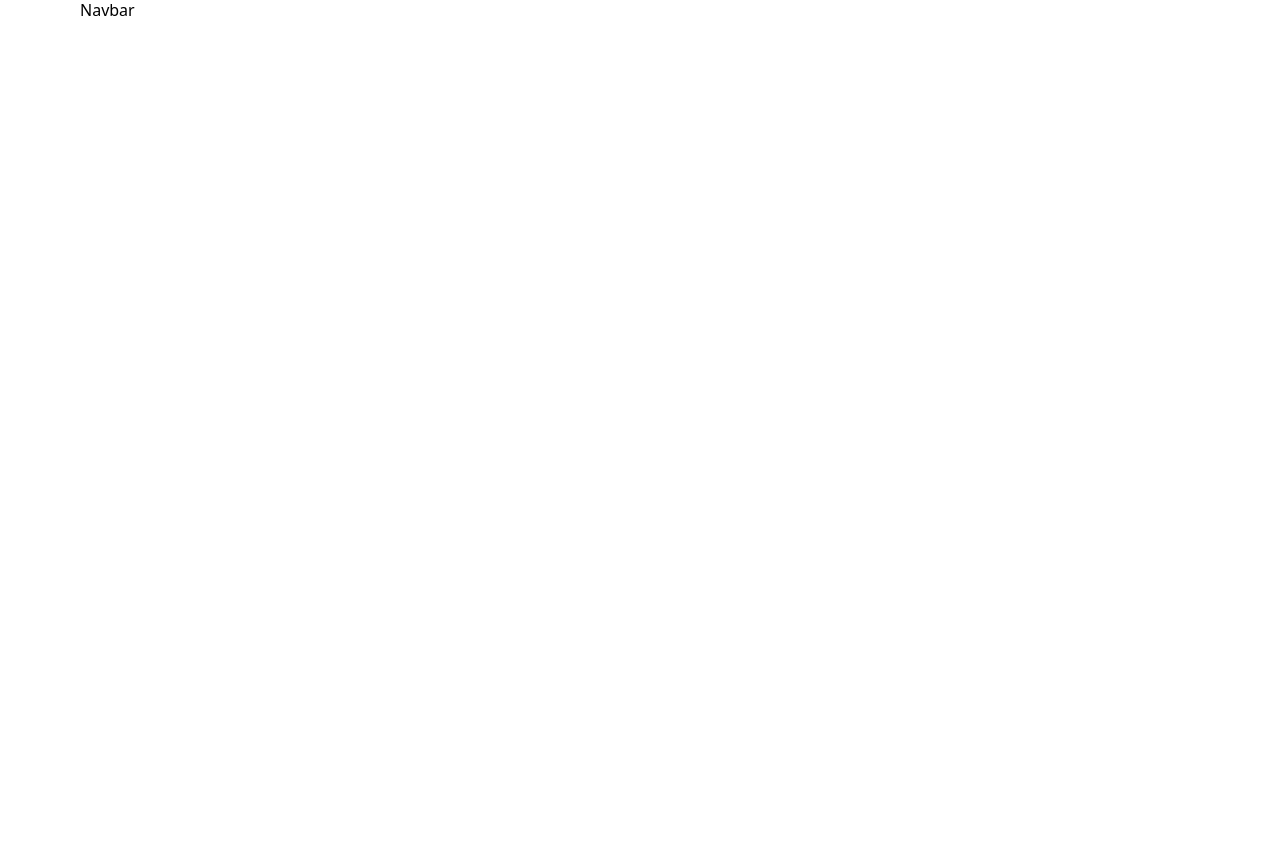
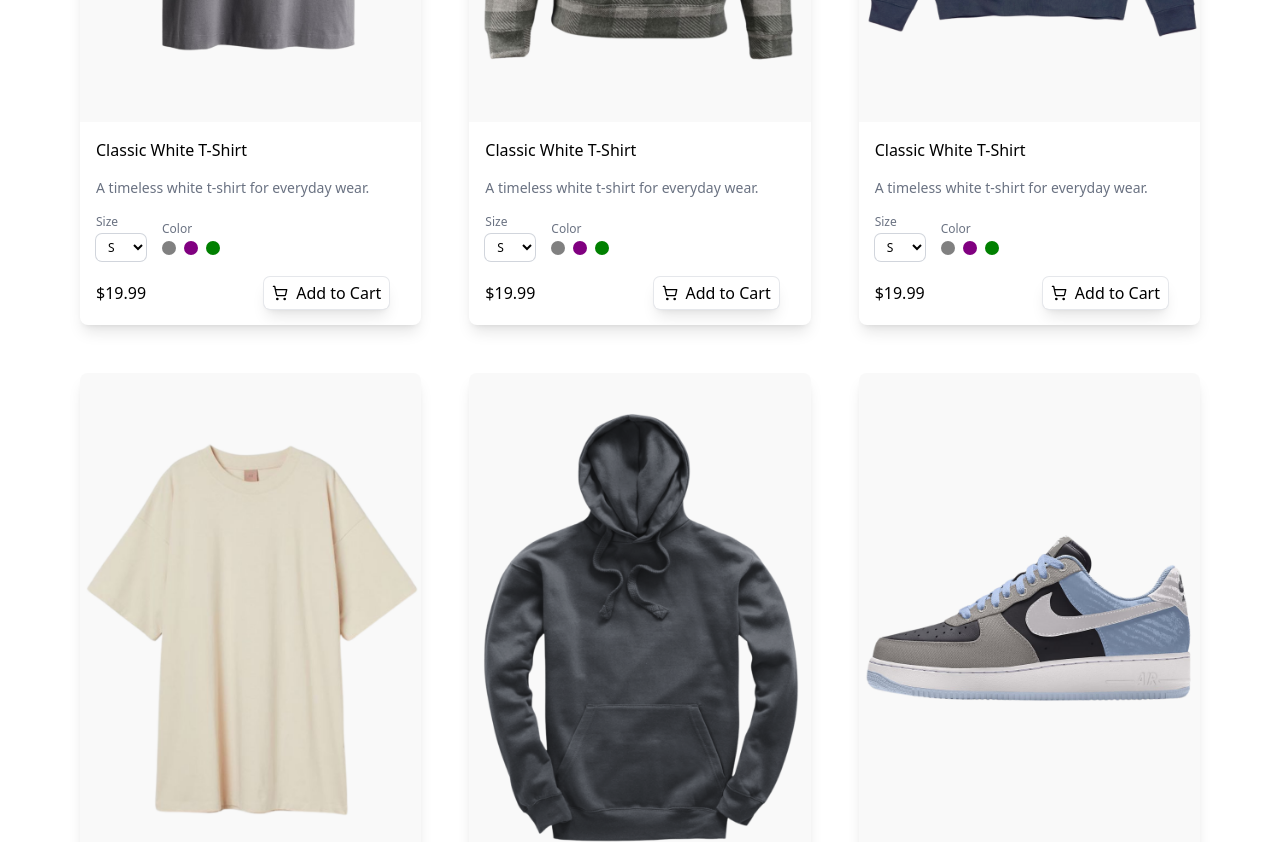
Before and after one commit to kieuanhdev/e-commerce-fontend, a Next.js app: page / in a window 1280 px wide. Shown: the part 940-1782 px from the top of the page. Before the commit the page ends 978 px from the top, so only its background shows below. Built offline with nearby package versions, Linux system fonts and the light colour scheme.

Commit message:
Implement ProductCard component E-commerce Interactive Product Card Design

```diff
--- a/src/components/ProductCard.tsx
+++ b/src/components/ProductCard.tsx
@@ -1,10 +1,64 @@
 "use client"
 
 import type { ProductType } from "@/types"
+import Link from "next/link"
+import Image from "next/image"
+import { ShoppingCart } from "lucide-react";
 
 const ProductCard = ({ product }: { product: ProductType }) => {
     return (
-        <div className=''>ProductCard</div>
+        <div className='shadow-lg rounded-lg overflow-hidden'>
+            {/* IMAGE */}
+            <Link href={`/products/${product.id}`}></Link>
+            <div className="relative aspect-2/3">
+                <Image src={product.images[product.colors[0]]}
+                    alt={product.name}
+                    fill
+                    className="object-cover hover:scale-105 transition-all duration-300" />
+            </div>
+            {/* PRODUCT DETAIL */}
+            <div className="flex flex-col gap-4 p-4">
+
+                <h1 className="font-medium">{product.name}</h1>
+                <p className="text-sm text-gray-500">{product.shortDescription}</p>
+                {/* PRODUCT TYPES */}
+                <div className="flex items-center gap-4 text-xs">
+                    {/* SIZES */}
+                    <div className="flex flex-col gap-1">
+                        <span className="text-gray-500">Size</span>
+                        <select name="size" id="size" className="ring ring-gray-300 rounded-md px-2 py-1">
+                            {product.sizes.map((size) => (
+                                <option key={size} value={size}>{size.toUpperCase()}</option>
+                            ))}
+                        </select>
+                    </div>
+                    {/* COLOR */}
+                    <div className="flex flex-col gap-1">
+                        <span className="text-gray-500">Color</span>
+                        <div className="flex items-center gap-2">
+                            {product.colors.map((color) => (
+                                <div key={color} className="">
+                                    <div
+                                        className="w-3.5 h-3.5 rounded-full"
+                                        style={{ backgroundColor: color }}
+                                    />
+                                </div>
+                            ))}
+                        </div>
+                    </div>
+                </div>
+                {/* PRICE AND ADD TO CARD BUTTON */}
+                <div className="flex items-center justify-between">
+                    <p className="font-medium">${product.price.toFixed(2)}</p>
+                    <button className="ring-1 ring-gray-200 shadow-lg rounded-md px-2 py-1 cursor-pointer hover:text-white hover:bg-black transition-all duration-300 mr-4 flex items-center gap-2">
+                        <ShoppingCart className="w-4 h-4" />
+                        Add to Cart
+                    </button>
+
+                </div>
+            </div>
+
+        </div>
     )
 }
 
--- a/src/components/ProductList.tsx
+++ b/src/components/ProductList.tsx
@@ -43,8 +43,8 @@ const products: ProductsType = [
         sizes: ["S", "M", "L", "XL"],
         colors: ["gray", "purple", "green"],
         images: {
-            gray: "/products/3g.png",
-            purple: "/products/3p.png",
+            gray: "/products/3b.png",
+            purple: "/products/3bl.png",
             green: "/products/3gr.png",
         },
     },
@@ -58,7 +58,7 @@ const products: ProductsType = [
         sizes: ["S", "M", "L", "XL"],
         colors: ["gray", "purple", "green"],
         images: {
-            gray: "/products/4g.png",
+            gray: "/products/4w.png",
             purple: "/products/4p.png",
             green: "/products/4gr.png",
         },
@@ -73,9 +73,9 @@ const products: ProductsType = [
         sizes: ["S", "M", "L", "XL"],
         colors: ["gray", "purple", "green"],
         images: {
-            gray: "/products/5g.png",
-            purple: "/products/5p.png",
-            green: "/products/5gr.png",
+            gray: "/products/5bl.png",
+            purple: "/products/50.png",
+            green: "/products/5r.png",
         },
     },
     {
@@ -89,8 +89,38 @@ const products: ProductsType = [
         colors: ["gray", "purple", "green"],
         images: {
             gray: "/products/6g.png",
-            purple: "/products/6p.png",
+            purple: "/products/6w.png",
             green: "/products/6gr.png",
+        },
+    },
+    {
+        id: 7,
+        name: "Classic White T-Shirt",
+        shortDescription: "A timeless white t-shirt for everyday wear.",
+        description:
+            "This classic white t-shirt is made from 100% organic cotton, providing comfort and durability. Perfect for casual outings or layering under jackets.",
+        price: 19.99,
+        sizes: ["S", "M", "L", "XL"],
+        colors: ["gray", "purple", "green"],
+        images: {
+            gray: "/products/7g.png",
+            purple: "/products/7p.png",
+            green: "/products/7gr.png",
+        },
+    },
+    {
+        id: 8,
+        name: "Classic White T-Shirt",
+        shortDescription: "A timeless white t-shirt for everyday wear.",
+        description:
+            "This classic white t-shirt is made from 100% organic cotton, providing comfort and durability. Perfect for casual outings or layering under jackets.",
+        price: 19.99,
+        sizes: ["S", "M", "L", "XL"],
+        colors: ["gray", "purple", "green"],
+        images: {
+            gray: "/products/8b.png",
+            purple: "/products/8w.png",
+            green: "/products/8gr.png",
         },
     },
 ];
```
